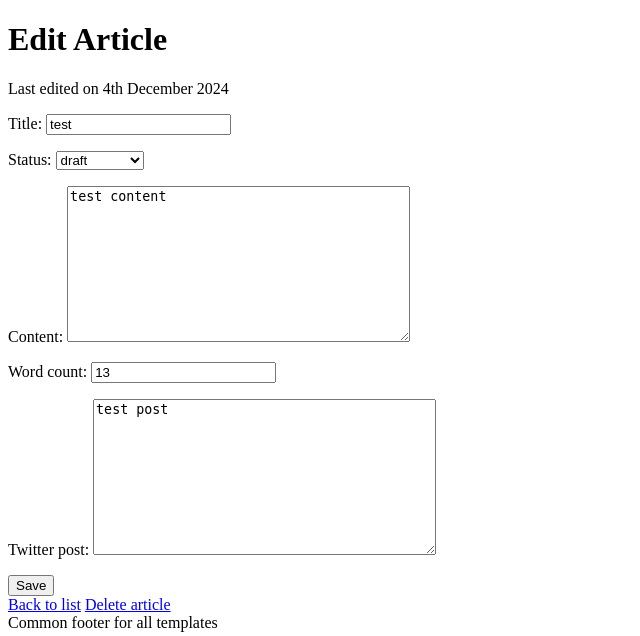
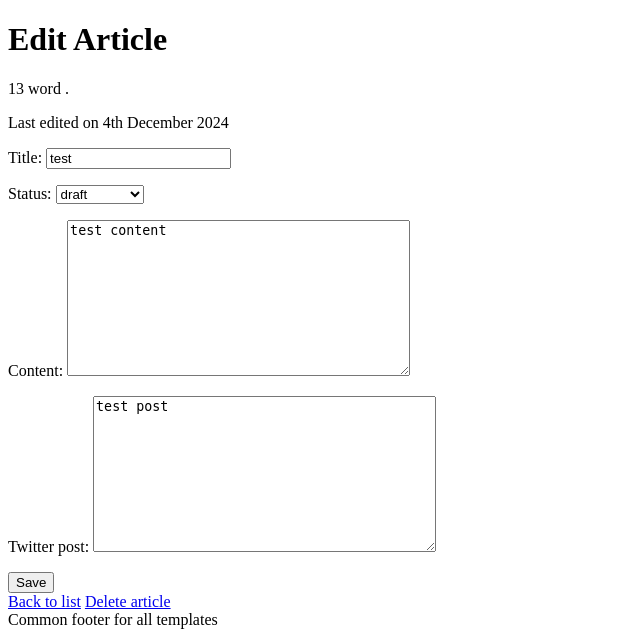
Before and after one commit to bunlongly/Django_Project1, a Django app: page /articles/2/update/ in a window 1280 px wide. Shown: the part 26-662 px from the top of the page, without its empty margins (0-640 px from the left). Run offline with Django 5.2, Linux system fonts and the light colour scheme; data comes from the database, SQL or seed files in the repository; both versions use the stored data as it was after the commit.

Commit message:
update work_count

```diff
--- a/app/models.py
+++ b/app/models.py
@@ -1,5 +1,6 @@
 from django.db import models
 from django.contrib.auth.models import AbstractUser
+import re
 
 ARTICLE_STATUS = (
     ("draft", "draft"),
@@ -15,7 +16,7 @@
 class Article(models.Model):
     title = models.CharField(max_length=100)
     content = models.TextField(blank=True, default="")
-    word_count = models.IntegerField()
+    word_count = models.IntegerField(blank=True, default="")
     twitter_post = models.TextField(blank=True, default="")
     status = models.CharField(
         max_length=20,
@@ -24,3 +25,8 @@
     )
     created_at = models.DateTimeField(auto_now_add=True)
     updated_at = models.DateTimeField(auto_now=True)
+
+    def save(self, *args, **kwargs):
+        text = re.sub(r"<[^>]*>", "", self.content).replace("&nbsp;", " ")
+        self.word_count = len(re.findall(r"\b\w+\b", text))
+        super().save(*args, **kwargs)
--- a/app/views.py
+++ b/app/views.py
@@ -36,14 +36,14 @@
 class ArticleCreateView(CreateView):
     template_name = "app/article_create.html"
     model = Article
-    fields = ["title", "status", "content", "word_count", "twitter_post"]
+    fields = ["title", "status", "content", "twitter_post"]
     success_url = reverse_lazy("home")
 
 
 class ArticleUpdateView(UpdateView):
     template_name = "app/article_update.html"
     model = Article
-    fields = ["title", "status", "content", "word_count", "twitter_post"]
+    fields = ["title", "status", "content", "twitter_post"]
     success_url = reverse_lazy("home")
     context_object_name = "article"
 
--- a/templates/app/article_update.html
+++ b/templates/app/article_update.html
@@ -1,6 +1,7 @@
 {% extends "app/base.html" %} {% block content %}
 
 <h1>Edit Article</h1>
+<p>{{article.word_count}} word {{ article.word.count | pluralize }}.</p>
 <p>Last edited on {{ article.updated_at | date:"jS F Y" }}</p>
 <form method="POST">
   {% csrf_token %} {{ form.as_p }}
```
Also changed, not shown: db.sqlite3.
